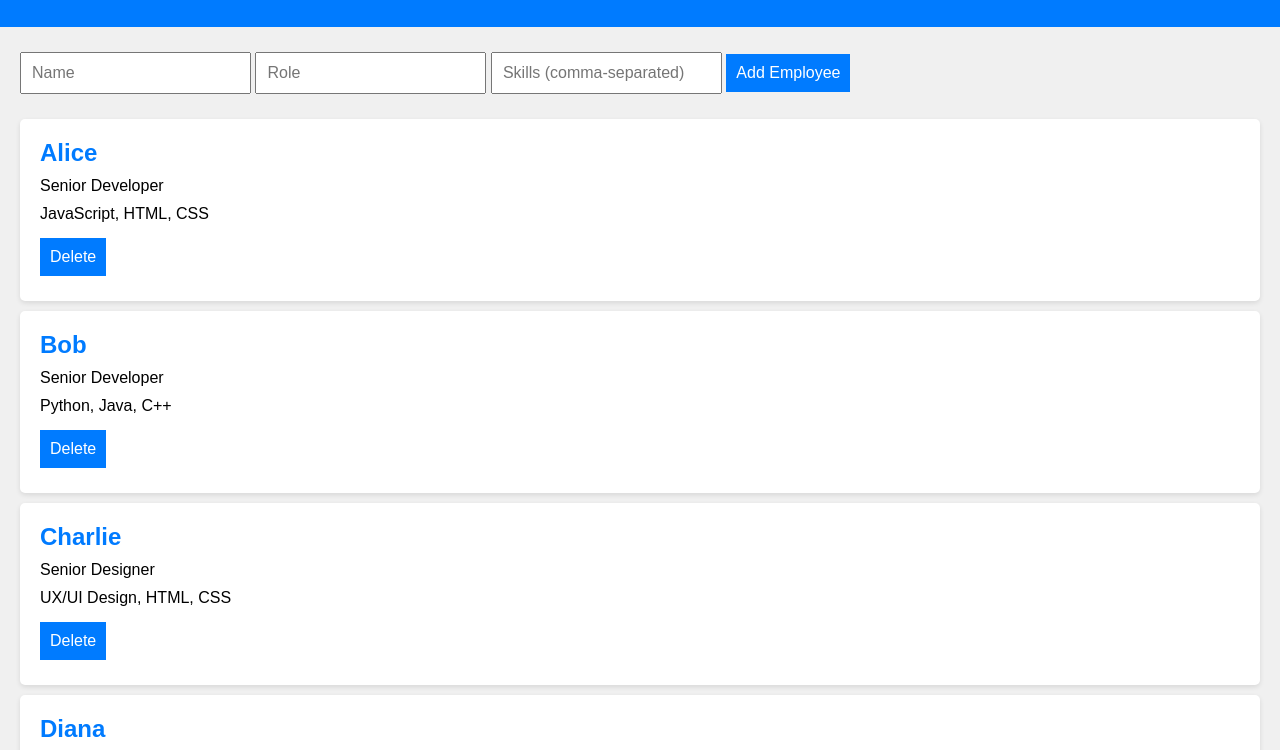
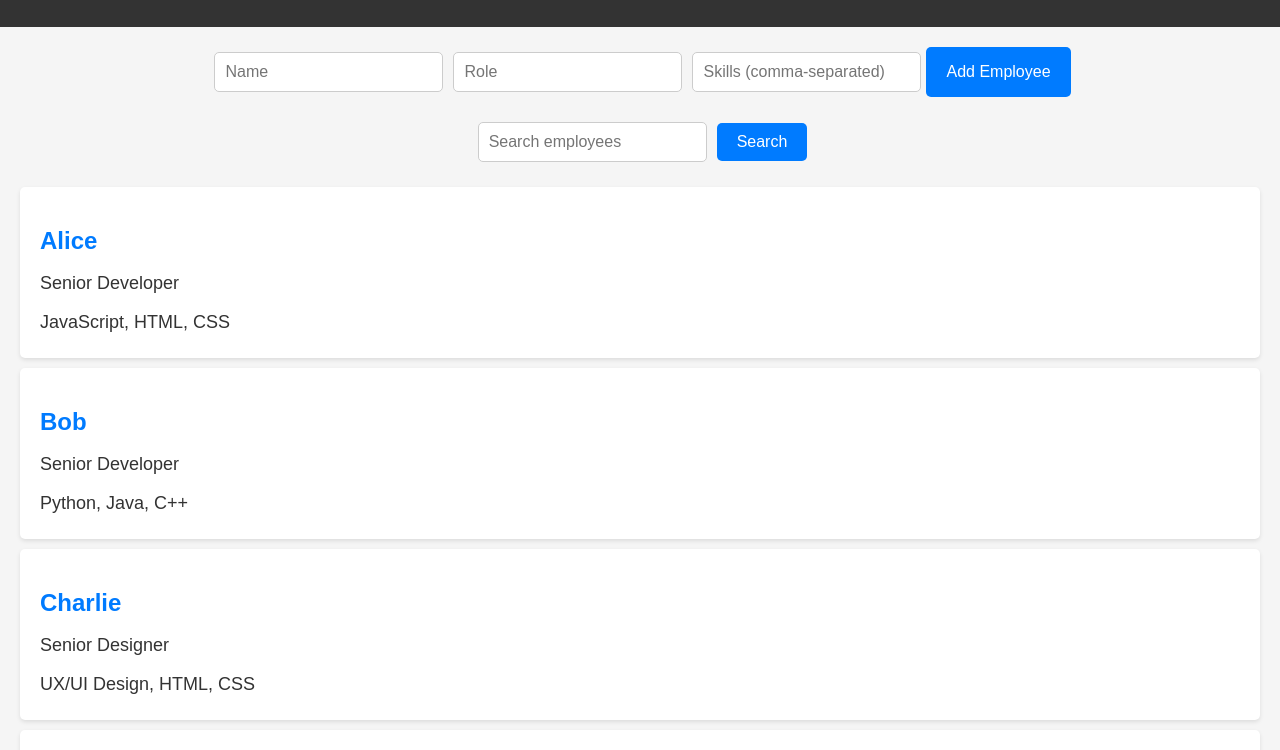
Before and after one commit to PeterdQuinn/Employee-dir, a plain HTML site: page index.html in a window 1280 px wide. Shown: the part 93-843 px from the top of the page. Drawn offline with Linux system fonts and the light colour scheme.

Commit message:
finished 1

```diff
--- a/index.html
+++ b/index.html
@@ -17,11 +17,18 @@
             <button type="submit">Add Employee</button>
         </form>
 
+        <div class="search-container">
+            <input type="text" id="search-input" placeholder="Search employees">
+            <button type="button" id="search-button">Search</button>
+        </div>
+
         <ul id="employee-list">
             <!-- Employee items will be added here dynamically -->
         </ul>
     </main>
-
+    <footer>
+        <p>&copy; 2023 Employee Management</p>
+    </footer>
     <script src="script.js"></script>
 </body>
 </html>
--- a/script.js
+++ b/script.js
@@ -1,12 +1,21 @@
 document.getElementById('employee-form').addEventListener('submit', addEmployee);
+document.getElementById('search-button').addEventListener('click', searchEmployees);
 
-const employees = [
-    {name: "Alice", role: "Senior Developer", skills: ["JavaScript", "HTML", "CSS"]},
-    {name: "Bob", role: "Senior Developer", skills: ["Python", "Java", "C++"]},
-    {name: "Charlie", role: "Senior Designer", skills: ["UX/UI Design", "HTML", "CSS"]},
-    {name: "Diana", role: "Senior Designer", skills: ["UX/UI Design", "JavaScript", "React"]},
-    // add more employee objects...
+let employees = [];
+
+// Check if employee data exists in local storage
+const storedEmployees = localStorage.getItem('employees');
+if (storedEmployees) {
+  employees = JSON.parse(storedEmployees);
+} else {
+  // If no data exists, initialize with default employees
+  employees = [
+    { name: "Alice", role: "Senior Developer", skills: ["JavaScript", "HTML", "CSS"] },
+    { name: "Bob", role: "Senior Developer", skills: ["Python", "Java", "C++"] },
+    { name: "Charlie", role: "Senior Designer", skills: ["UX/UI Design", "HTML", "CSS"] },
+    { name: "Diana", role: "Senior Designer", skills: ["UX/UI Design", "JavaScript", "React"] }
   ];
+}
 
 function addEmployee(event) {
   event.preventDefault();
@@ -15,10 +24,11 @@ function addEmployee(event) {
   const role = document.getElementById('role').value;
   const skills = document.getElementById('skills').value.split(',');
 
-    const newEmployee = {name: name, role: role, skills: skills};
+  const newEmployee = { name: name, role: role, skills: skills };
   employees.push(newEmployee);
 
   updateEmployeeList();
+  saveEmployeesToLocalStorage();
 }
 
 function updateEmployeeList() {
@@ -26,16 +36,36 @@ function updateEmployeeList() {
   list.innerHTML = '';
 
   for (let i = 0; i < employees.length; i++) {
+    const employee = employees[i];
     const li = document.createElement('li');
-        li.innerHTML = `<h2>${employees[i].name}</h2><p>${employees[i].role}</p><p>${employees[i].skills.join(', ')}</p><button onclick="deleteEmployee(${i})">Delete</button>`;
+    li.innerHTML = `
+      <h2>${employee.name}</h2>
+      <p>${employee.role}</p>
+      <p>${employee.skills.join(', ')}</p>
+    `;
     list.appendChild(li);
   }
 }
 
-function deleteEmployee(index) {
-    employees.splice(index, 1);
+function searchEmployees() {
+  const searchInput = document.getElementById('search-input').value.toLowerCase();
+  const filteredEmployees = employees.filter(employee =>
+    employee.name.toLowerCase().includes(searchInput) ||
+    employee.role.toLowerCase().includes(searchInput) ||
+    employee.skills.some(skill => skill.toLowerCase().includes(searchInput))
+  );
+
+  if (filteredEmployees.length > 0) {
+    employees = filteredEmployees;
+  } else {
+    employees = [];
+  }
+
   updateEmployeeList();
 }
 
-// Populate the list with the initial employees
+function saveEmployeesToLocalStorage() {
+  localStorage.setItem('employees', JSON.stringify(employees));
+}
+
 updateEmployeeList();
--- a/styles.css
+++ b/styles.css
@@ -1,35 +1,50 @@
 body {
     font-family: Arial, sans-serif;
+    background-color: #f5f5f5;
     margin: 0;
     padding: 0;
-    background-color: #f0f0f0;
+    display: flex;
+    flex-direction: column;
+    min-height: 100vh;
 }
 
 header {
-    background-color: #007BFF;
-    color: white;
+    background-color: #333;
+    color: #fff;
+    text-align: center;
     padding: 20px;
-    text-align: center;
 }
 
 main {
+    flex-grow: 1;
     padding: 20px;
+    display: flex;
+    flex-direction: column;
+    align-items: center;
 }
 
 form {
+    display: flex;
+    flex-wrap: wrap;
+    justify-content: center;
     margin-bottom: 20px;
 }
 
-input, button {
-    margin: 5px 0;
+input {
+    margin: 5px;
     padding: 10px;
     font-size: 16px;
+    border-radius: 5px;
+    border: 1px solid #ccc;
 }
 
 button {
     background-color: #007BFF;
     color: white;
     border: none;
+    padding: 10px 20px;
+    font-size: 16px;
+    border-radius: 5px;
     cursor: pointer;
 }
 
@@ -37,24 +52,46 @@ button:hover {
     background-color: #0056b3;
 }
 
+.search-container {
+    display: flex;
+    align-items: center;
+    margin-bottom: 20px;
+}
+
+#search-input {
+    margin-right: 10px;
+}
+
 ul {
     list-style: none;
     padding: 0;
+    margin: 0;
+    width: 100%;
 }
 
 li {
-    background-color: white;
+    background-color: #fff;
+    box-shadow: 0 2px 4px rgba(0, 0, 0, 0.1);
+    border-radius: 5px;
     padding: 20px;
-    margin: 10px 0;
-    border-radius: 5px;
-    box-shadow: 0 2px 5px rgba(0, 0, 0, 0.1);
+    margin-bottom: 10px;
 }
 
 h2 {
-    margin: 0 0 10px;
     color: #007BFF;
+    font-size: 24px;
+    margin-bottom: 10px;
 }
 
 p {
-    margin: 0 0 10px;
+    color: #333;
+    font-size: 18px;
+    margin-bottom: 5px;
 }
+
+footer {
+    background-color: #333;
+    color: #fff;
+    text-align: center;
+    padding: 10px;
+}
```
Lines whose indentation alone changed are shown as unchanged.
